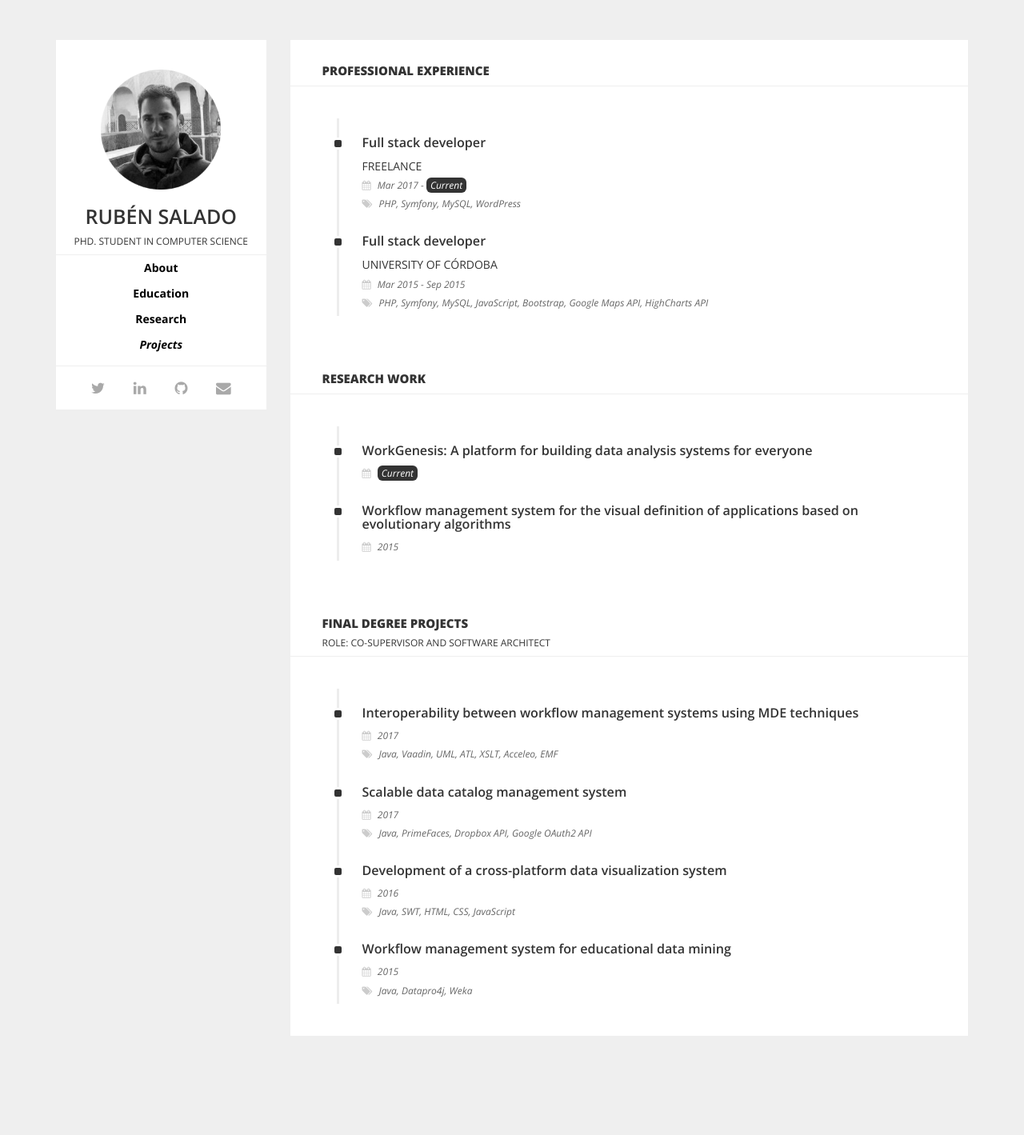
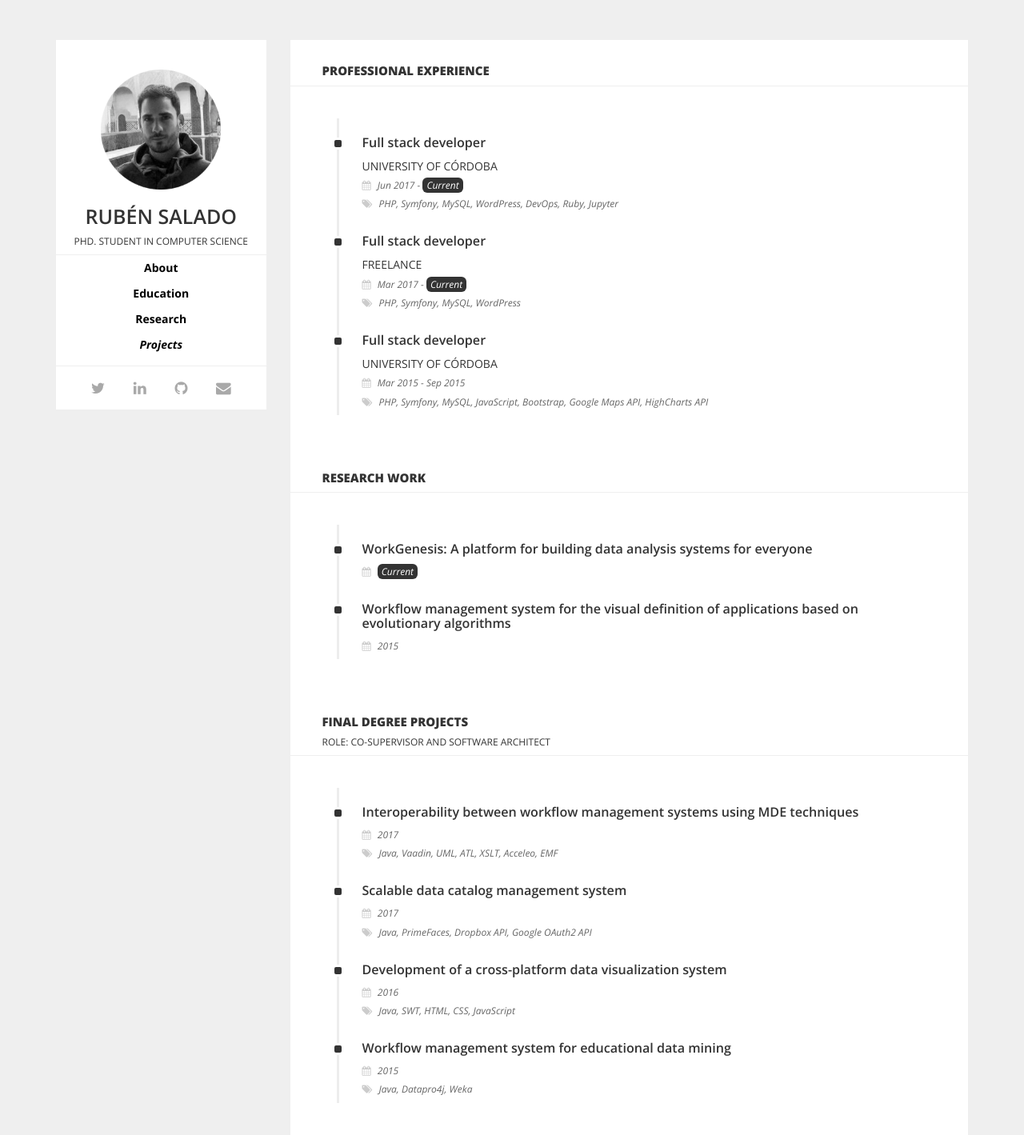
Before and after one commit to rsaladocid/personal-site, a Jekyll site: the page built from projects/index.md, in a window 1280 px wide. Shown: the whole page at 80% size. Built offline with Jekyll 4.4.1, drawn with Linux system fonts in a browser that asks for light colours; before the commit the page ends 1295 px from its top, so only the background shows below that.

Commit message:
Update experience

```diff
--- a/_data/professionalexperience.yml
+++ b/_data/professionalexperience.yml
@@ -1,3 +1,9 @@
+- title: Full stack developer
+  company: University of Córdoba
+  begin: Jun 2017
+  description:
+  tags: "PHP, Symfony, MySQL, WordPress, DevOps, Ruby, Jupyter"
+
 - title: Full stack developer
   company: Freelance
   begin: Mar 2017
```
